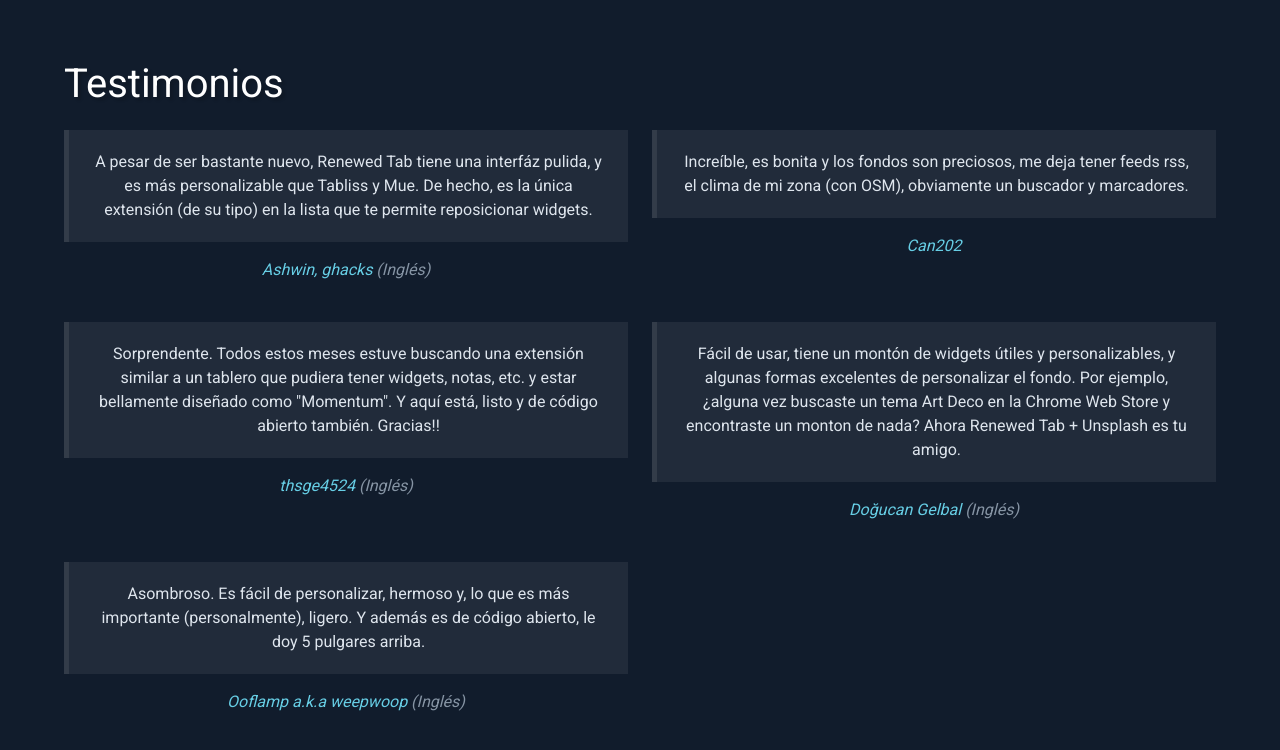
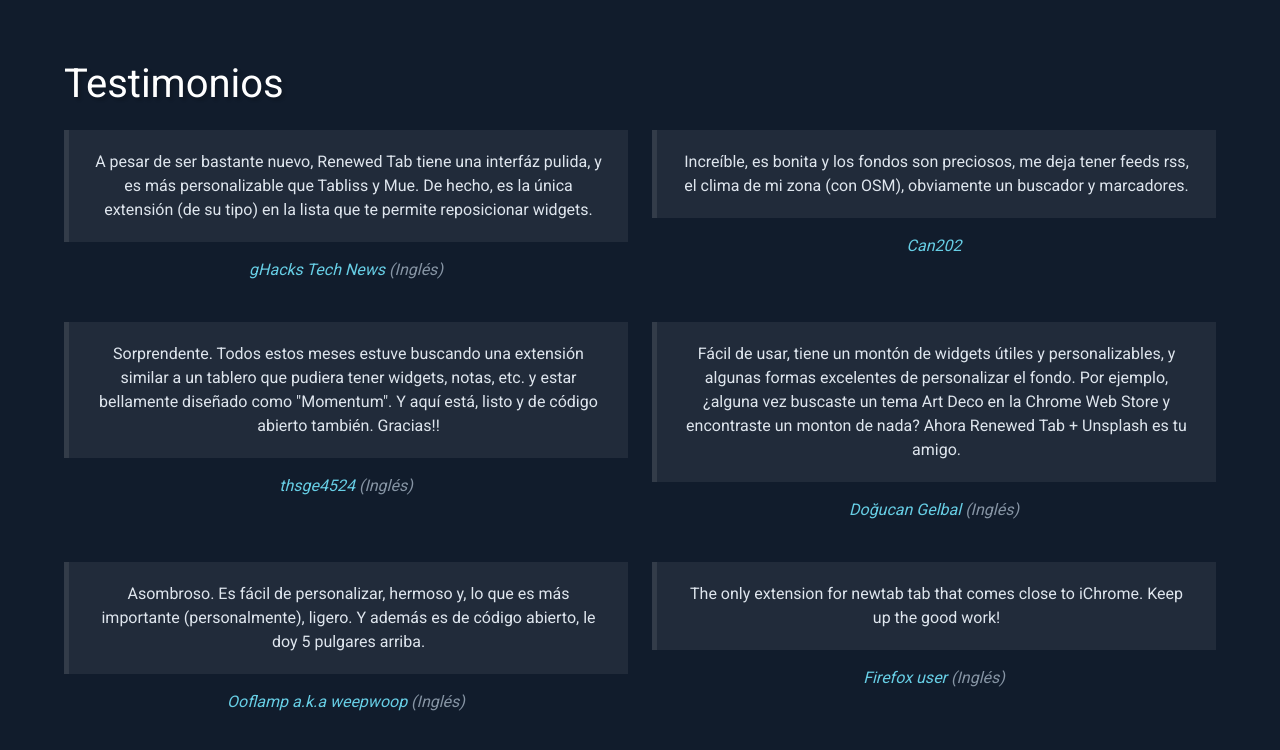
Before and after one commit to rubenwardy/renewedtab_website, a Jekyll site: the page built from es/index.html, in a window 1280 px wide and 900 px high, scrolled down 5252 px. Shown: the top 750 px of the window. Built offline with Jekyll 4.4.1, drawn with Linux system fonts in a browser that asks for light colours.

Commit message:
Add another testimonial

```diff
--- a/_data/en/testimonials.yml
+++ b/_data/en/testimonials.yml
@@ -1,5 +1,5 @@
 - url: https://www.ghacks.net/2021/09/01/new-tab-extensions-chrome#RNT
-  author: Ashwin, ghacks
+  author: gHacks Tech News
   text: >
     Even though it is fairly new, Renewed Tab has a polished interface, and is
     more customizable than Tabliss and Mue. In fact, it is the only extension
@@ -34,3 +34,8 @@
     Amazing. This one is easy to customize, beautiful, and more importantly
     (personally) lightweight. And this is open-source too, I give this 5 thumbs
     up.
+
+- url: https://addons.mozilla.org/en-US/firefox/addon/renewed-tab/reviews/1766949/
+  author: Firefox user
+  text: >
+    The only extension for newtab tab that comes close to iChrome. Keep up the good work!
--- a/_data/es/testimonials.yml
+++ b/_data/es/testimonials.yml
@@ -1,5 +1,5 @@
 - url: https://www.ghacks.net/2021/09/01/new-tab-extensions-chrome#RNT
-  author: Ashwin, ghacks
+  author: gHacks Tech News
   lang: Inglés
   text: >
     A pesar de ser bastante nuevo, Renewed Tab tiene una interfáz pulida, y es
@@ -36,3 +36,9 @@
     Asombroso. Es fácil de personalizar, hermoso y, lo que es más importante
     (personalmente), ligero. Y además es de código abierto, le doy 5 pulgares
     arriba.
+
+- url: https://addons.mozilla.org/en-US/firefox/addon/renewed-tab/reviews/1766949/
+  author: Firefox user
+  lang: Inglés
+  text: >
+    The only extension for newtab tab that comes close to iChrome. Keep up the good work!
```
